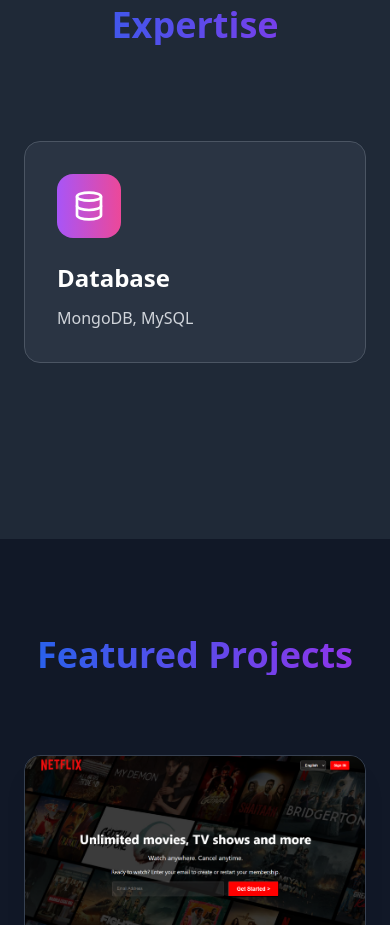
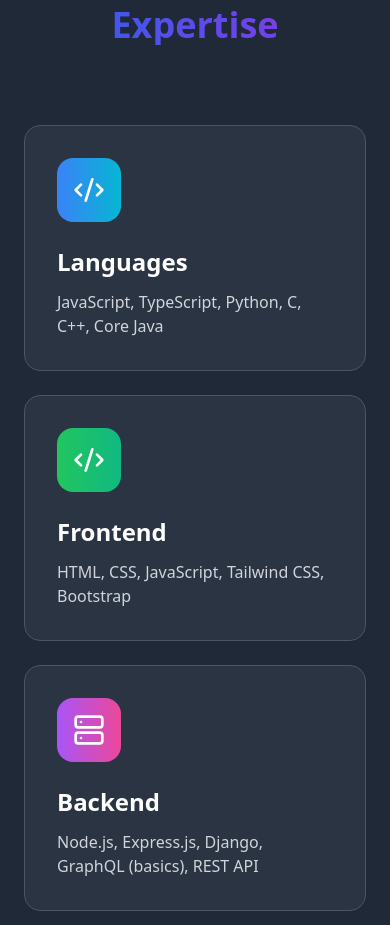
Before and after one commit to codewithmanish102003/Portfolio, a React (Vite) app: page / in a window 390 px wide. Shown: the part 1302-2227 px from the top of the page. Built offline with nearby package versions, Linux system fonts and the light colour scheme.

Commit message:
"update skills"

```diff
--- a/src/App.tsx
+++ b/src/App.tsx
@@ -1,7 +1,7 @@
 import emailjs from '@emailjs/browser';
 import { gsap } from 'gsap';
 import { ScrollTrigger } from 'gsap/ScrollTrigger';
-import { ArrowUp, X as CloseIcon, Code2, Database, ExternalLink, Github, Layout, Linkedin, Mail, Menu, Server, X } from 'lucide-react';
+import { ArrowUp, X as CloseIcon, Code2, Database, ExternalLink, Github, Layout, Linkedin, Mail, Menu, Server, X, RocketIcon } from 'lucide-react';
 import { useEffect, useRef, useState } from 'react';
 import 'swiper/css';
 import 'swiper/css/autoplay';
@@ -25,6 +25,21 @@
   const [feedback, setFeedback] = useState<{ type: 'success' | 'error'; message: string } | null>(null);
   const [modalOpen, setModalOpen] = useState(false);
   const [selectedProject, setSelectedProject] = useState<any>(null);
+  const [isSmallDevice, setIsSmallDevice] = useState(false);
+
+  useEffect(() => {
+    // Check if device is small on mount and resize
+    const checkDeviceSize = () => {
+      setIsSmallDevice(window.innerWidth < 768); // 768px is md breakpoint in Tailwind
+    };
+
+    checkDeviceSize();
+    window.addEventListener('resize', checkDeviceSize);
+
+    return () => {
+      window.removeEventListener('resize', checkDeviceSize);
+    };
+  }, []);
 
   useEffect(() => {
     // Set initial visibility for all elements
@@ -361,6 +376,66 @@
           <h2 className="text-4xl md:text-5xl font-bold text-center mb-20 bg-gradient-to-r from-blue-600 to-purple-600 bg-clip-text text-transparent">
             Technical Expertise
           </h2>
+          {isSmallDevice ? (
+            // Grid layout for small devices - show all cards
+            <div className="grid grid-cols-1 sm:grid-cols-2 gap-6">
+              {[
+                {
+                  icon: Code2,
+                  title: "Languages",
+                  skills: "JavaScript, TypeScript, Python, C, C++, Core Java",
+                  color: "from-blue-500 to-cyan-500",
+                },
+                {
+                  icon: Code2,
+                  title: "Frontend",
+                  skills: "HTML, CSS, JavaScript, Tailwind CSS, Bootstrap",
+                  color: "from-green-500 to-emerald-500",
+                },
+                {
+                  icon: Server,
+                  title: "Backend",
+                  skills: "Node.js, Express.js, Django, GraphQL (basics), REST API",
+                  color: "from-purple-500 to-pink-500",
+                },
+                {
+                  icon: Database,
+                  title: "Database",
+                  skills: "MongoDB, MySQL",
+                  color: "from-orange-500 to-red-500",
+                },
+                {
+                  icon: Layout,
+                  title: "Frameworks & Libraries",
+                  skills: "React.js, Next.js, Django, Bootstrap",
+                  color: "from-blue-500 to-cyan-500",
+                },
+                {
+                  icon: Layout,
+                  title: "Tools & Platforms",
+                  skills: "Git, GitHub, VS Code, Netlify, Render, Vercel, Cloudinary, Postman",
+                  color: "from-green-500 to-emerald-500",
+                },
+                {
+                  icon: RocketIcon,
+                  title: "Currently Learning",
+                  skills: "Advanced Django, Next.js, SEO Optimization, System Design",
+                  color: "from-yellow-500 to-orange-500",
+                }
+              ].map((skill, index) => (
+                <div key={index} className="skill-card group">
+                  <div className={"p-8 rounded-2xl transition-all duration-500 hover:scale-105 hover:shadow-2xl backdrop-blur-sm border bg-gray-700/50 border-gray-600 hover:bg-gray-700/70"}>
+                    <div className={`w-16 h-16 flex items-center justify-center rounded-2xl bg-gradient-to-r ${skill.color} p-4 mb-6 group-hover:rotate-12 transition-transform duration-300`}>
+                      <skill.icon className="w-12 h-12 text-white" />
+                    </div>
+                    <h3 className="text-2xl font-semibold mb-3">{skill.title}</h3>
+                    <p className="text-gray-300">{skill.skills}</p>
+                  </div>
+                </div>
+              ))}
+            </div>
+          ) : (
+            // Swiper layout for larger devices
             <Swiper
               key="skills-swiper"
               modules={[Autoplay]}
@@ -368,17 +443,55 @@
               slidesPerView={1}
               breakpoints={{
                 640: { slidesPerView: 2 },
-              1024: { slidesPerView: 3 } // changed from 4 to 3
+                1024: { slidesPerView: 3 }
               }}
               autoplay={{ delay: 2500, disableOnInteraction: false }}
               loop={true}
               className="!pb-8"
             >
               {[
-              { icon: Code2, title: "Frontend", skills: "HTML, CSS, JavaScript, TypeScript, React.js, Redux, Tailwind CSS, Bootstrap", color: "from-blue-500 to-cyan-500" },
-              { icon: Server, title: "Backend", skills: "Node.js, Express.js, Python, Django, REST API", color: "from-green-500 to-emerald-500" },
-              { icon: Database, title: "Database", skills: "MongoDB, MySQL", color: "from-purple-500 to-pink-500" },
-              { icon: Layout, title: "Tools", skills: "Postman, Git, GitHub, VS Code, Cursor AI, Cloudinary", color: "from-orange-500 to-red-500" }
+                {
+                  icon: Code2,
+                  title: "Languages",
+                  skills: "JavaScript, TypeScript, Python, C, C++, Core Java",
+                  color: "from-blue-500 to-cyan-500",
+                },
+                {
+                  icon: Code2,
+                  title: "Frontend",
+                  skills: "HTML, CSS, JavaScript, Tailwind CSS, Bootstrap",
+                  color: "from-green-500 to-emerald-500",
+                },
+                {
+                  icon: Server,
+                  title: "Backend",
+                  skills: "Node.js, Express.js, Django, GraphQL (basics), REST API",
+                  color: "from-purple-500 to-pink-500",
+                },
+                {
+                  icon: Database,
+                  title: "Database",
+                  skills: "MongoDB, MySQL",
+                  color: "from-orange-500 to-red-500",
+                },
+                {
+                  icon: Layout,
+                  title: "Frameworks & Libraries",
+                  skills: "React.js, Next.js, Django, Bootstrap",
+                  color: "from-blue-500 to-cyan-500",
+                },
+                {
+                  icon: Layout,
+                  title: "Tools & Platforms",
+                  skills: "Git, GitHub, VS Code, Netlify, Render, Vercel, Cloudinary, Postman",
+                  color: "from-green-500 to-emerald-500",
+                },
+                {
+                  icon: RocketIcon,
+                  title: "Currently Learning",
+                  skills: "Advanced Django, Next.js, SEO Optimization, System Design",
+                  color: "from-yellow-500 to-orange-500",
+                }
               ].map((skill, index) => (
                 <SwiperSlide key={index}>
                   <div className="skill-card group mt-4">
@@ -393,6 +506,7 @@
                 </SwiperSlide>
               ))}
             </Swiper>
+          )}
         </div>
       </section>
 
```
Lines whose indentation alone changed are shown as unchanged.
